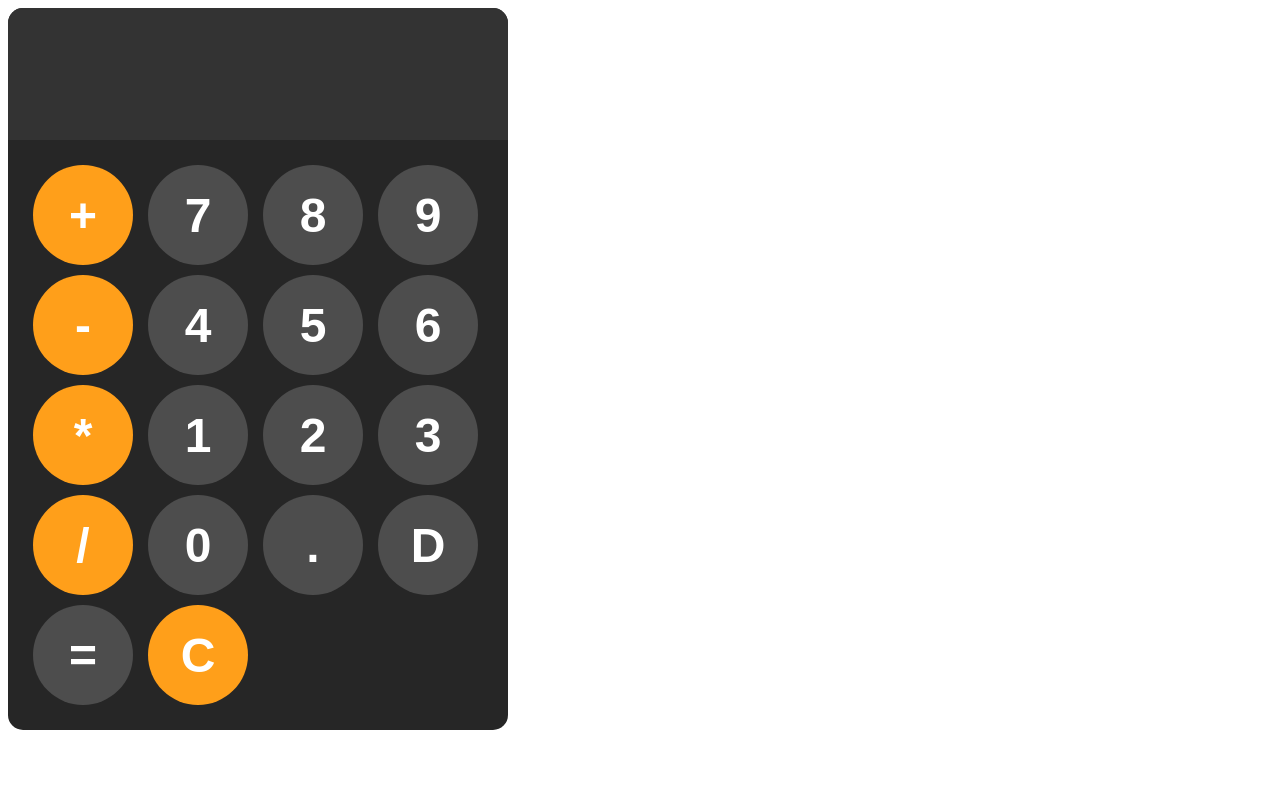
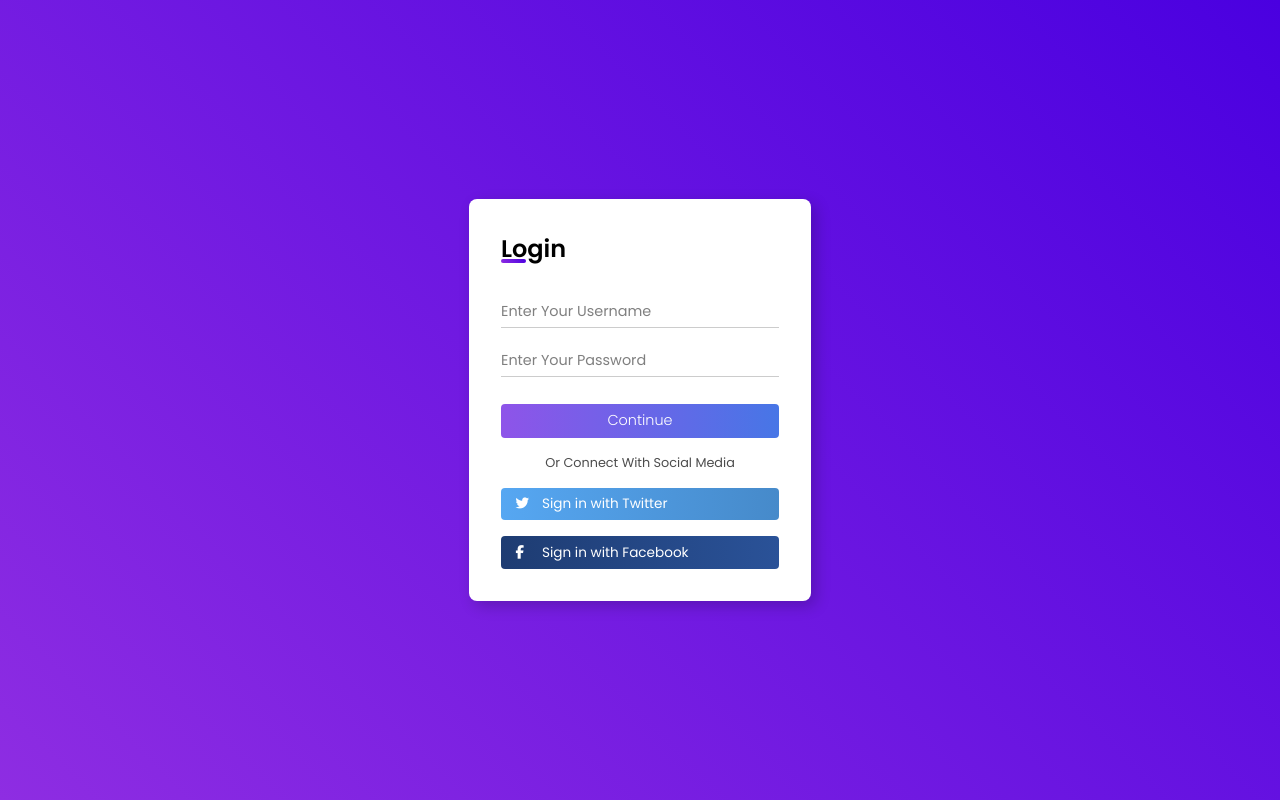
Before and after one commit to Lucifer1855/Basic-Calculator, a plain HTML site: page index.html in a window 1280 px wide. Drawn offline with Linux system fonts and the light colour scheme.

Commit message:
Add files via upload

```diff
--- a/index.html
+++ b/index.html
@@ -1,41 +1,47 @@
 <!DOCTYPE html>
-<html lang="en">
+<html lang="pt-br">
 <head>
     <meta charset="UTF-8">
     <meta name="viewport" content="width=device-width, initial-scale=1.0">
-    <title>Document</title>
+    <script src="https://kit.fontawesome.com/1ab94d0eba.js" crossorigin="anonymous"></script>
+    <title>Login Form</title>
     <link rel="stylesheet" href="style.css">
 </head>
 <body>
+    <main class="container">
+        <h2>Login</h2>
+        <form action="">
+            <div class="input-field">
+                <input type="text" name="username" id="username"
+                    placeholder="Enter Your Username">
+                <div class="underline"></div>
+            </div>
+            <div class="input-field">
+                <input type="password" name="password" id="password"
+                    placeholder="Enter Your Password">
+                <div class="underline"></div>
+            </div>
 
+            <input type="submit" value="Continue">
+        </form>
 
-    <div id="calculator">
-       <input id="display" readonly>
-       <div id="keys">
-            <button onclick="appendToDisplay('+')" class="operator-btn">+</button>
-            <button onclick="appendToDisplay('7')">7</button>
-            <button onclick="appendToDisplay('8')">8</button>
-            <button onclick="appendToDisplay('9')">9</button>
-            <button onclick="appendToDisplay('-')" class="operator-btn">-</button>
-            <button onclick="appendToDisplay('4')">4</button>
-            <button onclick="appendToDisplay('5')">5</button>
-            <button onclick="appendToDisplay('6')">6</button>
-            <button onclick="appendToDisplay('*')" class="operator-btn">*</button>
-            <button onclick="appendToDisplay('1')">1</button>
-            <button onclick="appendToDisplay('2')">2</button>
-            <button onclick="appendToDisplay('3')">3</button>
-            <button onclick="appendToDisplay('/')" class="operator-btn">/</button>
-            <button onclick="appendToDisplay('0')">0</button>
-            <button onclick="appendToDisplay('.')">.</button>
-            <button onclick="back('D')">D</button>
-            <button onclick="calculate()">=</button>
-            <button onclick="clearDisplay()" class="operator-btn">C</button>
-       </div>
-    </div>
-
-
-    <script src="index.js">
-
-    </script>
+        <div class="footer">
+            <span>Or Connect With Social Media</span>
+            <div class="social-fields">
+                <div class="social-field twitter">
+                    <a href="#">
+                        <i class="fab fa-twitter"></i>
+                        Sign in with Twitter
+                    </a>
+                </div>
+                <div class="social-field facebook">
+                    <a href="#">
+                        <i class="fab fa-facebook-f"></i>
+                        Sign in with Facebook
+                    </a>
+                </div>
+            </div>
+        </div>
+    </main>
 </body>
 </html>
--- a/style.css
+++ b/style.css
@@ -1,62 +1,153 @@
-#body{
+@import url('https://fonts.googleapis.com/css2?family=Poppins:wght@100;200;300;400;500;600;700&display=swap');
+
+* {
     margin: 0;
-    display: flex;
-    justify-content: center;
-    align-items: center;
-    height: 100vh;
-    background-color: hsl(0, 0%, 95%);
+    border: 0;
+    padding: 0;
+    box-sizing: border-box;
+    font-family: "Poppins", sans-serif;
 }
 
-#calculator{
-    font-family: Arial,sans-serif;
-    background-color: hsl(0, 0%, 15%);
-    border-radius: 15px;
-    max-width: 500px;
-    overflow: hidden;
+body {
+    background: linear-gradient(45deg, #8e2de2, #4a00e0);
+    background-repeat: no-repeat;
+    min-height: 100vh;
+    min-width: 100vw;
+    display: flex;
+    align-items: center;
+    justify-content: center;
 }
 
-#display{
-  width: 100%;
-  padding: 20px;
-  font-size: 5rem;
-  text-align: left;
-  border: none;
-  background-color: hsl(0, 0%, 20%);
-  color: white;
-}
-#keys{
-    display: grid;
-    grid-template-columns: repeat(4,1fr);
-    gap: 10px;
-    padding: 25px;
-
+main.container {
+    background: white;
+    min-width: 320px;
+    min-height: 40vh;
+    padding: 2rem;
+    box-shadow: 5px 5px 15px rgba(0, 0, 0, 0.2);
+    border-radius: 8px;
 }
 
-button{
-    width: 100px;
-    height: 100px;
-    border-radius: 50px;
-    border: none;
-    background-color: hsl(0, 0%, 30%);
-    color: white;
-    font-size: 3rem;
-    font-weight: bold;
-    cursor: pointer;
+main h2 {
+    font-weight: 600;
+    margin-bottom: 2rem;
+    position: relative;
 }
 
-button:hover{
-    background-color: hsl(0, 0%, 40%);
+main h2::before {
+    content: '';
+    position: absolute;
+    height: 4px;
+    width: 25px;
+    bottom: 3px;
+    left: 0;
+    border-radius: 8px;
+    background: linear-gradient(45deg, #8e2de2, #4a00e0);
+}
 
+form {
+    display: flex;
+    flex-direction: column;
 }
-button:active{
-    background-color: hsl(0, 0%, 50%);
+
+.input-field {
+    position: relative;
 }
-.operator-btn{
-    background-color: hsl(35, 100%, 55%);
+
+form .input-field:first-child {
+    margin-bottom: 1.5rem;
 }
-.operator-btn:hover{
-    background-color: hsl(35, 100%, 65%);
+
+.input-field .underline::before {
+    content: '';
+    position: absolute;
+    height: 1px;
+    width: 100%;
+    bottom: -5px;
+    left: 0;
+    background: rgba(0, 0, 0, 0.2);
 }
-.operator-btn:active{
-    background-color: hsl(35, 100%, 75%);
+
+.input-field .underline::after {
+    content: '';
+    position: absolute;
+    height: 1px;
+    width: 100%;
+    bottom: -5px;
+    left: 0;
+    background: linear-gradient(45deg, #8e2de2, #4a00e0);
+    transform: scaleX(0);
+    transition: all .3s ease-in-out;
+    transform-origin: left;
 }
+
+.input-field input:focus ~ .underline::after {
+    transform: scaleX(1);
+}
+
+.input-field input {
+    outline: none;
+    font-size: 0.9rem;
+    color: rgba(0, 0, 0, 0.7);
+    width: 100%;
+}
+
+.input-field input::placeholder {
+    color: rgba(0, 0, 0, 0.5);
+}
+
+form input[type="submit"] {
+    margin-top: 2rem;
+    padding: 0.4rem;
+    width: 100%;
+    background: linear-gradient(to left, #4776E6, #8e54e9);
+    cursor: pointer;
+    color: white;
+    font-size: 0.9rem;
+    font-weight: 300;
+    border-radius: 4px;
+    transition: all 0.3s ease;
+}
+
+form input[type="submit"]:hover {
+    letter-spacing: 0.5px;
+    background: linear-gradient(to right, #4776E6, #8e54e9);
+}
+
+.footer {
+    display: flex;
+    flex-direction: column;
+    margin-top: 1rem;
+}
+
+.footer span {
+    color: rgba(0, 0, 0, 0.7);
+    font-size: 0.8rem;
+    text-align: center;
+}
+
+.footer .social-field {
+    padding: 0.4rem;
+    border-radius: 4px;
+    font-size: 0.85rem;
+    width: 100%;
+    cursor: pointer;
+    margin-top: 1rem;
+}
+
+.footer .social-field a i {
+    margin: 0 0.5rem;
+    width: 15px;
+}
+
+.footer .social-field a {
+    text-decoration: none;
+    color: white;
+}
+
+.footer .social-field.twitter {
+    background: linear-gradient(to right, #56a7f2, #468aca);
+}
+
+.footer .social-field.facebook {
+    background: linear-gradient(to right, #1e3c72, #2a5298);
+}
```
Also changed, not shown: 1 other file.
